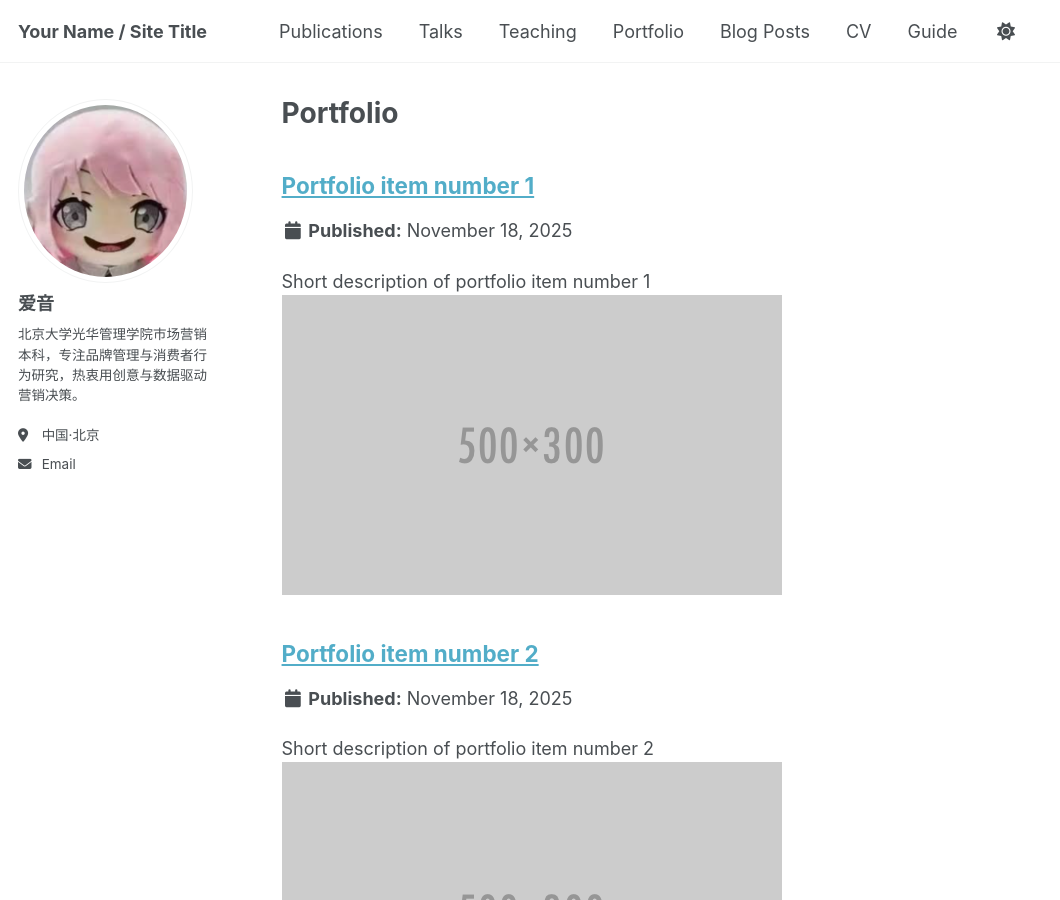
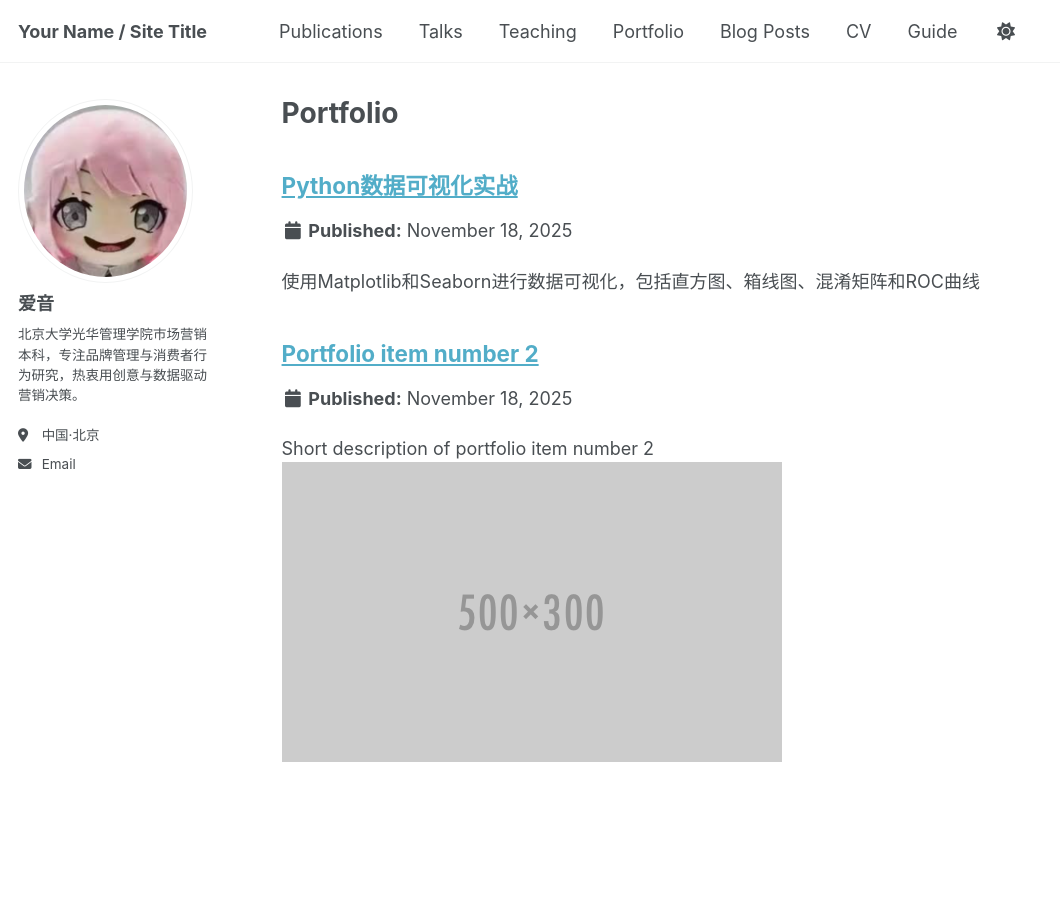
Before and after one commit to knight-flash/knight-flash.github.io, a Jekyll site: the page built from _pages/portfolio.html, in a window 1280 px wide and 900 px high. Shown: the whole window, without its empty margins (0-1060 px from the left). Built offline with Jekyll 4.4.1, drawn with Linux system fonts in a browser that asks for light colours; a script that is not in the unit is left out; part of the change alters nothing that is shown.

Commit message:
Revise portfolio item for Python data visualization
Updated portfolio item to focus on Python data visualization techniques, including exploratory data analysis and model evaluation. Added detailed project background, implementation steps, and analysis results.

````diff
--- a/_portfolio/portfolio-1.md
+++ b/_portfolio/portfolio-1.md
@@ -1,7 +1,131 @@
 ---
-title: "Portfolio item number 1"
-excerpt: "Short description of portfolio item number 1<br/><img src='/images/500x300.png'>"
+title: "Python数据可视化实战"
 collection: portfolio
+type: "Data Analysis"
+permalink: /portfolio/python-data-visualization-practice
+date: 2025-11-18
+excerpt: "使用Matplotlib和Seaborn进行数据可视化，包括直方图、箱线图、混淆矩阵和ROC曲线"
+header:
+  teaser: /images/portfolio/python-data-visualization-practice/roc_curve.png
+tags:
+  - 数据可视化
+  - Matplotlib
+  - Seaborn
+  - 机器学习
+tech_stack:
+  - name: Python
+  - name: Pandas
+  - name: Matplotlib
+  - name: Seaborn
+  - name: Scikit-learn
 ---
 
-This is an item in your portfolio. It can be have images or nice text. If you name the file .md, it will be parsed as markdown. If you name the file .html, it will be parsed as HTML.
+## 项目背景
+本项目旨在通过Python数据可视化技术，掌握探索性数据分析和模型评估的核心方法。主要学习目标包括：
+1. 使用Matplotlib和Seaborn绘制常用统计图表
+2. 为不同分析目的选择合适的可视化图形
+3. 编写可复用的绘图函数提升效率
+
+项目使用PICU患者数据集，涵盖年龄分布分析、实验室指标对比、模型混淆矩阵和ROC曲线评估等内容。
+
+
+## 核心实现
+
+### 1. 探索性数据分析可视化
+#### 年龄分布直方图
+使用Seaborn绘制年龄分布直方图，同时显示核密度估计曲线：
+
+```python
+import matplotlib.pyplot as plt
+import seaborn as sns
+
+plt.figure(figsize=(8, 5))
+sns.histplot(data=picu_data, x='age_month', kde=True)
+plt.title("年龄分布直方图")
+plt.show()
+```
+
+**说明**：该图展示PICU患者年龄分布特征，帮助快速识别患者群体的年龄集中趋势。
+
+#### 实验室指标箱线图
+通过循环绘制多子图，比较不同结局下各实验室指标的分布差异：
+
+```python
+colname = ['age_month', 'lab_5237_min', 'lab_5227_min', 'lab_5225_range', 'lab_5235_max', 'lab_5257_min']
+fig, axs = plt.subplots(3, 2, constrained_layout=True, figsize=(10, 10))
+
+for i in range(len(colname)):
+    sns.boxplot(data=picu_data, x='HOSPITAL_EXPIRE_FLAG', y=colname[i], ax=axs[i//2, i%2])
+
+plt.suptitle("不同结局下各实验室指标分布", fontsize=16)
+plt.show()
+```
+
+**说明**：箱线图组可直观比较存活/死亡患者在各指标上的分布差异，识别潜在预后预测因子。
+
+
+### 2. 模型评估可视化
+#### 混淆矩阵热力图
+定义混淆矩阵绘图函数，评估分类模型性能：
+
+```python
+def confusion_matrix_plot(y_true, y_pred_prob, threshold=0.5, title='混淆矩阵'):
+    y_pred = (y_pred_prob > threshold).astype(int)
+    cm = confusion_matrix(y_true, y_pred)
+
+    fig, ax = plt.subplots(figsize=(5, 4))
+    sns.heatmap(cm, annot=True, fmt='d', cmap='Blues', ax=ax)
+    ax.set_xlabel('预测标签')
+    ax.set_ylabel('真实标签')
+    ax.set_title(title)
+    ax.xaxis.set_ticklabels(['存活(0)', '死亡(1)'])
+    ax.yaxis.set_ticklabels(['存活(0)', '死亡(1)'])
+    plt.show()
+
+# 使用示例
+confusion_matrix_plot(y_true=y_test, y_pred_prob=y_pred_prob, threshold=0.5)
+```
+
+**说明**：混淆矩阵清晰展示模型的真阳性、真阴性、假阳性和假阴性预测结果，帮助计算准确率、灵敏度等评估指标。
+
+#### ROC曲线
+绘制ROC曲线并计算AUC值：
+
+```python
+fpr, tpr, thresholds = roc_curve(y_test, y_pred_prob)
+roc_auc = roc_auc_score(y_test, y_pred_prob)
+
+plt.figure(figsize=(8, 6))
+plt.plot(fpr, tpr, color='darkorange', lw=2, label=f'ROC曲线 (AUC = {roc_auc:.3f})')
+plt.plot([0, 1], [0, 1], color='navy', lw=2, linestyle='--')
+plt.xlim([0.0, 1.0])
+plt.ylim([0.0, 1.05])
+plt.xlabel('假阳性率')
+plt.ylabel('真阳性率')
+plt.title('ROC曲线')
+plt.legend(loc="lower right")
+plt.show()
+```
+
+**说明**：ROC曲线反映模型在不同阈值下的敏感性和特异性权衡，AUC值量化模型整体性能。
+
+
+## 分析结果
+
+### 1. 探索性分析结果
+![年龄分布直方图](/images/portfolio/python-data-visualization-practice/age_distribution.png)
+**结论**：患者年龄分布呈现多峰特征，主要集中在婴幼儿和青少年阶段。
+
+![实验室指标箱线图](/images/portfolio/python-data-visualization-practice/lab_indicators_boxplot.png)
+**结论**：死亡患者在多个实验室指标上表现出显著异常，尤其是炎症相关指标明显升高。
+
+### 2. 模型评估结果
+![混淆矩阵](/images/portfolio/python-data-visualization-practice/confusion_matrix.png)
+**结论**：模型对存活患者预测准确率较高，但对死亡患者存在一定漏诊（假阴性）。
+
+![ROC曲线](/images/portfolio/python-data-visualization-practice/roc_curve.png)
+**结论**：模型ROC曲线下面积（AUC）为0.85，表现良好，适用于临床辅助决策。
+
+
+## 项目总结
+本项目系统练习了数据可视化的核心技术，从探索性分析到模型评估形成完整流程。通过封装可复用函数（如混淆矩阵绘图）提升了代码效率，同时掌握了不同图表的选择原则和解读方法，为后续数据分析项目奠定了坚实基础。
````
